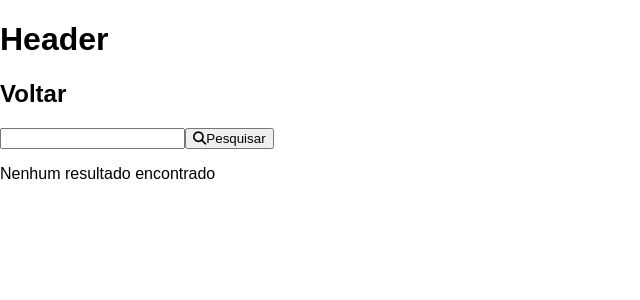
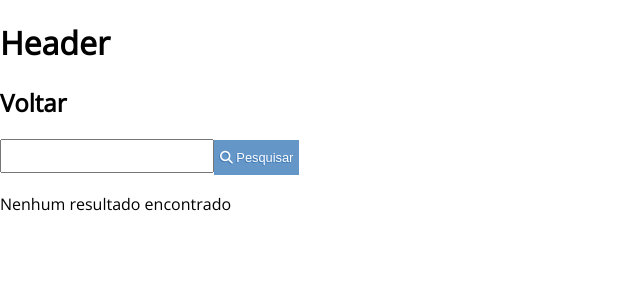
Before and after one commit to mmazt/github-search, a React (Create React App) app: page /search in a window 1280 px wide. Shown: the top 300 px of the page, without its empty margins (0-640 px from the left). Built offline with nearby package versions, Linux system fonts and the light colour scheme.

Commit message:
Mudanças no CSS

```diff
--- a/public/index.html
+++ b/public/index.html
@@ -8,6 +8,7 @@
 
   <link rel="manifest" href="%PUBLIC_URL%/manifest.json">
   <link rel="shortcut icon" href="%PUBLIC_URL%/favicon.ico">
+  <link href="https://fonts.googleapis.com/css?family=Open+Sans" rel="stylesheet">
   <script src="https://use.fontawesome.com/77585675d7.js"></script>
   <title>GitHub Search</title>
 </head>
--- a/src/Landing.jsx
+++ b/src/Landing.jsx
@@ -17,9 +17,10 @@ class Landing extends React.Component {
     return (
       <div>
         <h1> Landing</h1>
-        <input onChange={this.handleChange} />
+        <input type="text" onChange={this.handleChange} />
         <button onClick={this.handleClick}>
-          <i class="fa fa-search" aria-hidden="true" />Pesquisar
+          <i class="fa fa-search" aria-hidden="true" />
+          Pesquisar
         </button>
       </div>
     );
--- a/src/RepoDetails.jsx
+++ b/src/RepoDetails.jsx
@@ -13,17 +13,19 @@ class RepoDetails extends React.Component {
     });
   }
   render() {
+    const { repo } = this.props;
     return (
       <div>
         <Header />
         <h1>Repo Details</h1>
+        <h2>{repo.name}</h2>
       </div>
     );
   }
 }
 
 function mapStateToProps(state) {
-  return { repo: state.repoDetail };
+  return { repo: state.repoDetails };
 }
 
 export default connect(mapStateToProps)(RepoDetails);
--- a/src/Search.jsx
+++ b/src/Search.jsx
@@ -38,46 +38,31 @@ class Search extends Component {
     this.props.dispatch(setSearchTerm(search));
   };
 
-  handleTableRows = item => (
-    <tr key={item.login}>
-      <td>{item.login}</td>
-      <td>{item.html_url}</td>
-      <td>
-        <Link to={`/${item.login}`}>Abrir</Link>
-      </td>
-    </tr>
+  handleItemCard = item => (
+    <div key={item.login} className="gitCard">
+      <div>
+        <Link to={`/${item.login}`}>{item.login}</Link>
+      </div>
+      <div>{item.name}</div>
+      <div>{item.html_url}</div>
+    </div>
   );
 
   render() {
     const { loading } = this.state;
     const { searchData, searchTerm } = this.props;
     const results = searchData.map(item => {
-      return this.handleTableRows(item);
+      return this.handleItemCard(item);
     });
 
     return (
       <div className="App">
         <Header />
-        <input value={searchTerm} onChange={this.handleChange} />
+        <input type="text" value={searchTerm} onChange={this.handleChange} />
         <button onClick={this.handleGetData}>
-          <i class="fa fa-search" aria-hidden="true" />Pesquisar
+          <i class="fa fa-search" aria-hidden="true" /> Pesquisar
         </button>
-        {loading ? (
-          <Loader />
-        ) : searchData.length > 0 ? (
-          <table>
-            <thead>
-              <tr>
-                <th>Nome</th>
-                <th>URL</th>
-                <th>Link</th>
-              </tr>
-            </thead>
-            <tbody>{results}</tbody>
-          </table>
-        ) : (
-          <p>Nenhum resultado encontrado</p>
-        )}
+        {loading ? <Loader /> : searchData.length > 0 ? results : <p>Nenhum resultado encontrado</p>}
       </div>
     );
   }
--- a/src/css/index.css
+++ b/src/css/index.css
@@ -1,5 +1,45 @@
 body {
   margin: 0;
   padding: 0;
-  font-family: sans-serif;
+  font-family: 'Open Sans', sans-serif;
 }
+
+button {
+  display: inline-block;
+  margin: 0 0 2px 0;
+  padding: 6px;
+
+  font-size: 0.8rem;
+  line-height: 1.8;
+  box-shadow: none;
+  border-radius: 0;
+  color: #fff;
+  background-color: #6496c8;
+  text-shadow: -1px 1px #417cb8;
+  border: none;
+}
+
+button:focus {
+  outline: none;
+}
+
+button:hover {
+  background-color: #346392;
+  text-shadow: -1px 1px #27496d;
+}
+
+button:active {
+  background-color: #27496d;
+  text-shadow: -1px 1px #193047;
+}
+
+input[type='text'] {
+  margin: 0;
+  font-family: 'Open Sans', sans-serif;
+  font-size: 1em;
+  padding: 4px;
+}
+
+.gitCard {
+  padding: 10px;
+}
```
